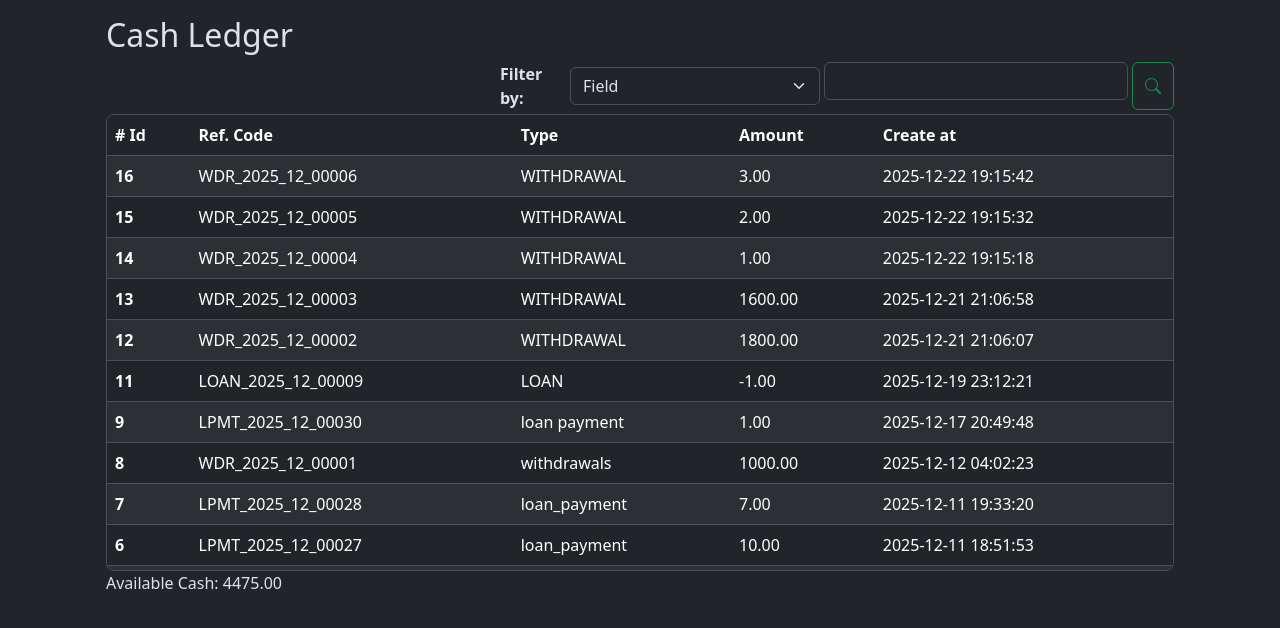
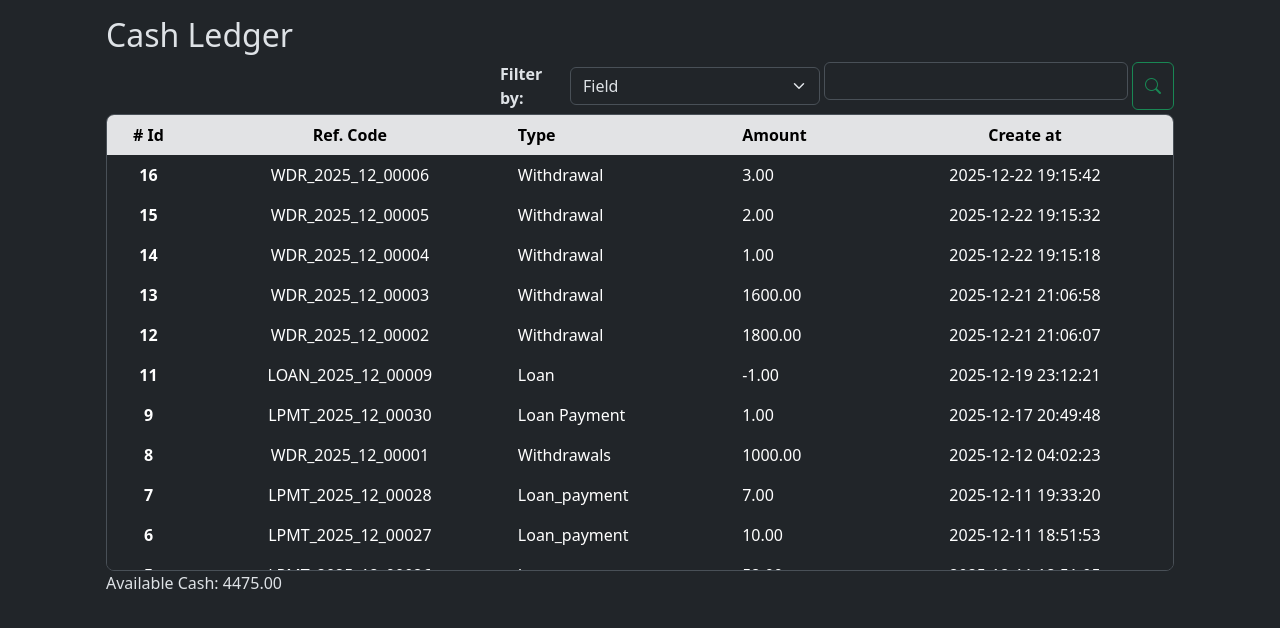
Before and after one commit to etv18/be_aware, a Flask app: page /cashledger/index in a window 1280 px wide. Shown: the part 56-684 px from the top of the page. Run offline with Flask 3, Linux system fonts and the light colour scheme; some libraries are stand-ins or nearby versions.

Commit message:
feat: enhance cash ledger table styling and alignment

```diff
--- a/app/templates/cashledger/index.html
+++ b/app/templates/cashledger/index.html
@@ -27,13 +27,13 @@
             </div>
         </div>
         <div class="table-responsive overflow-y-auto border rounded-3 mt-1" style="max-height: 457px;">
-            <table class="table table-striped  table-hover">
+            <table class="table table-borderless table-hover text-center">
                 <thead class="sticky-top">
-                    <tr>
+                    <tr class="table-secondary">
                     <th scope="col"># Id</th>
                     <th scope="col">Ref. Code</th>
-                    <th scope="col">Type</th>
-                    <th scope="col">Amount</th>
+                    <th scope="col" class="text-start">Type</th>
+                    <th scope="col" class="text-start">Amount</th>
                     <th scope="col">Create at</th>
                     </tr>
                 </thead>
@@ -43,8 +43,8 @@
                     <tr>
                         <th scope="row">{{ ledger.id }}</th>
                         <td>{{ ledger.reference_code }}</td>
-                        <td>{{ ledger.type }}</td>
-                        <td>{{ ledger.amount }}</td>
+                        <td class="text-start">{{ ledger.type | lower | title }}</td>
+                        <td class="text-start">{{ ledger.amount }}</td>
                         <td>{{ ledger.created_at }}</td>
                     </tr>
                   {% endfor %}
```
